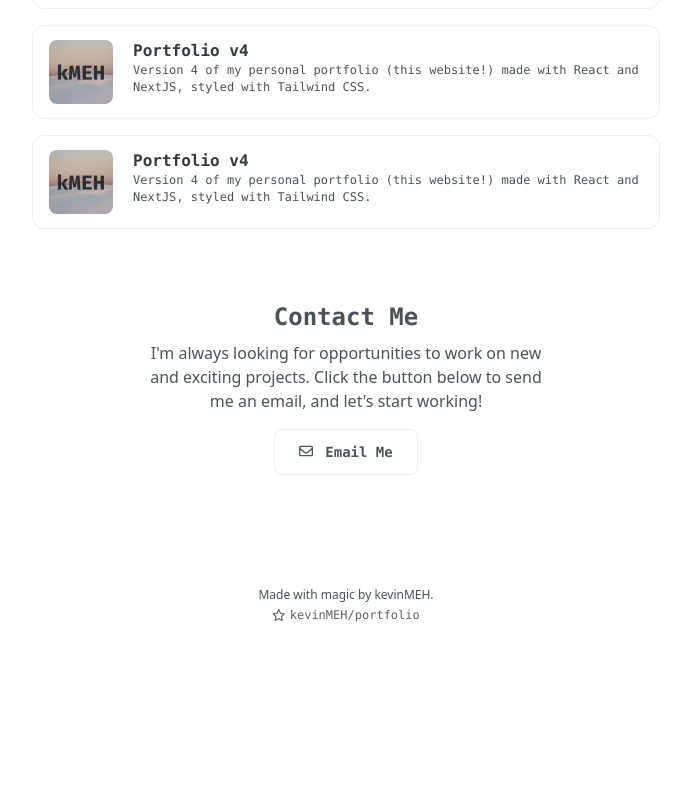
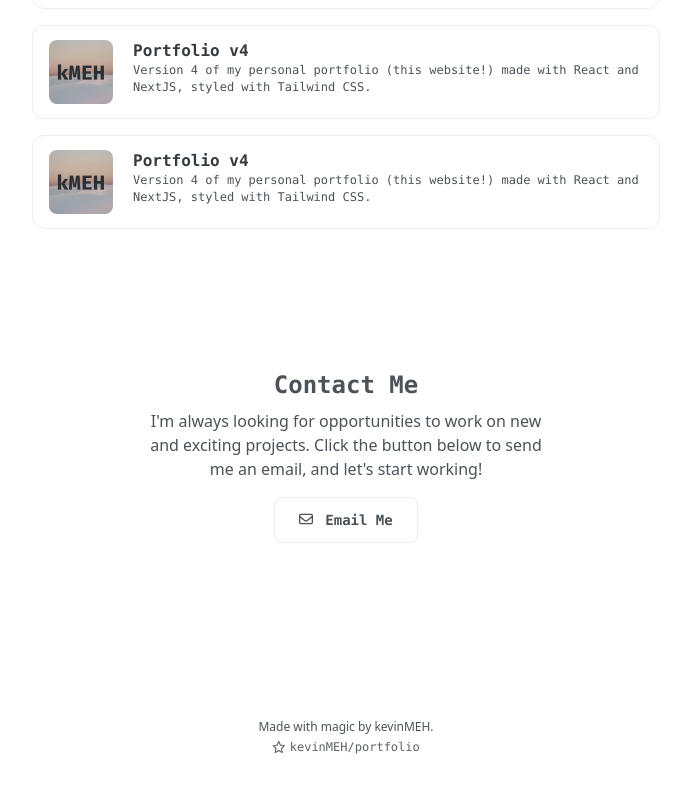
Before and after one commit to fvzy/zyy.sh, a Next.js app: page / in a window 1280 px wide. Shown: the part 842-1634 px from the top of the page, without its empty margins (294-985 px from the left). Before the commit the page ends 1481 px from the top, so only its background shows below. Built offline with nearby package versions, Linux system fonts and the light colour scheme.

Commit message:
Contact Me centering spacing changes

```diff
--- a/components/Footer.tsx
+++ b/components/Footer.tsx
@@ -4,7 +4,7 @@ import { faStar } from "@fortawesome/free-regular-svg-icons";
 // TODO: Rewrite
 const Footer = () => {
     return(
-    <footer className="space-y-1 flex flex-col items-center text-xs mb-4 font-medium">
+    <footer className="space-y-1 flex flex-col items-center text-xs mb-8 md:mb-12 lg:mb-14 font-medium">
         <p className="font-inter text-sub-light dark:text-sub-dark">Made with magic by kevinMEH.</p>
         <a className="flex space-x-1 font-mono text-quiet-light dark:text-quiet-dark items-center" href="https://github.com/kevinMEH/portfolio">
             <FontAwesomeIcon icon={faStar} className="pb-[0.5px]" />
--- a/frames/Contact.tsx
+++ b/frames/Contact.tsx
@@ -3,7 +3,7 @@ import { faEnvelope } from "@fortawesome/free-regular-svg-icons";
 
 const Contact = () => {
     return (
-        <div className="flex items-center flex-col pt-7">
+        <div className="flex items-center flex-col pt-[4.75rem] md:pt-[5rem] lg:pt-[6rem]">
             <h1 className="font-mono font-bold text-sub-light dark:text-sub-dark text-lg md:text-2xl mb-1 md:mb-2">
                 Contact Me
             </h1>
--- a/pages/index.tsx
+++ b/pages/index.tsx
@@ -18,7 +18,7 @@ const Home = () => {
         </Head>
         <Wrapper>
             <Banner />
-            <div className="px-7 md:px-9 space-y-8 md:space-y-11 pb-20 md:pb-28">
+            <div className="px-7 md:px-9 space-y-8 md:space-y-11 pb-36 md:pb-44">
                 <Profile />
                 <Skills />
                 <Projects />
```
